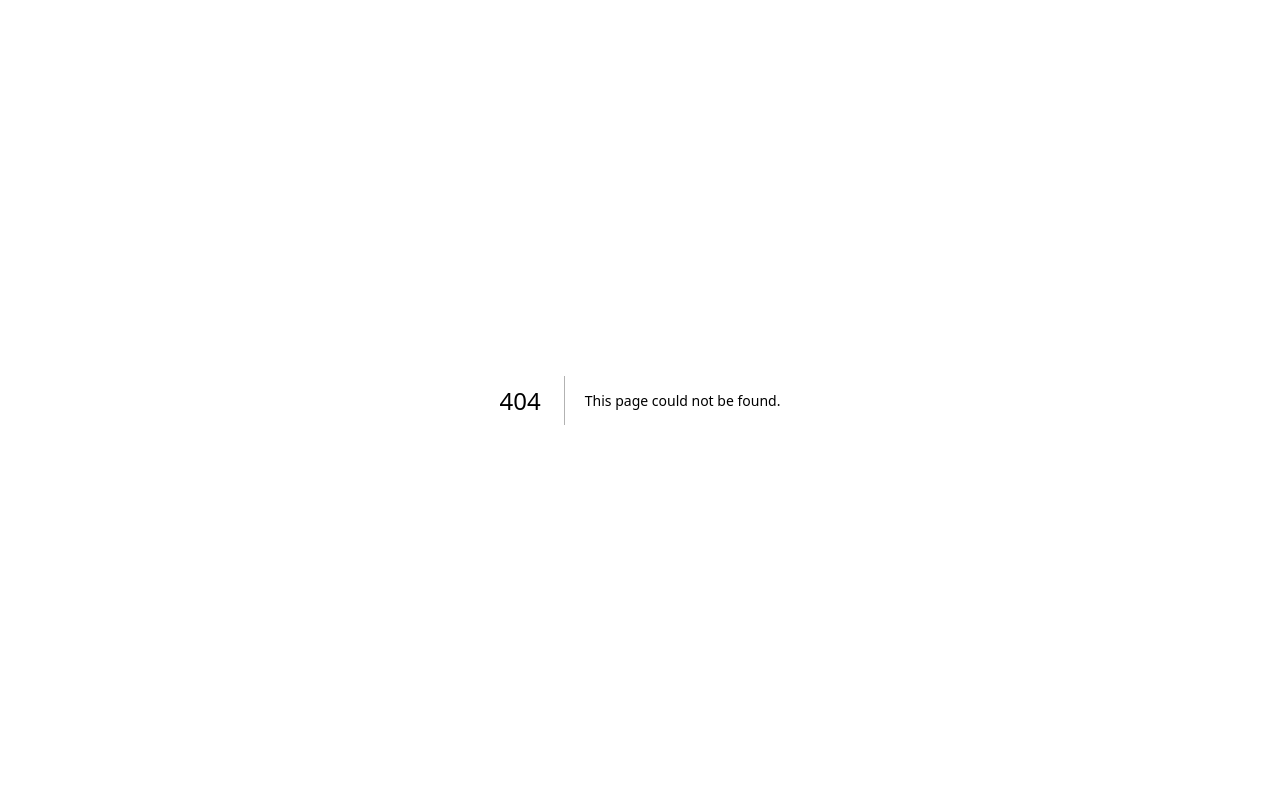
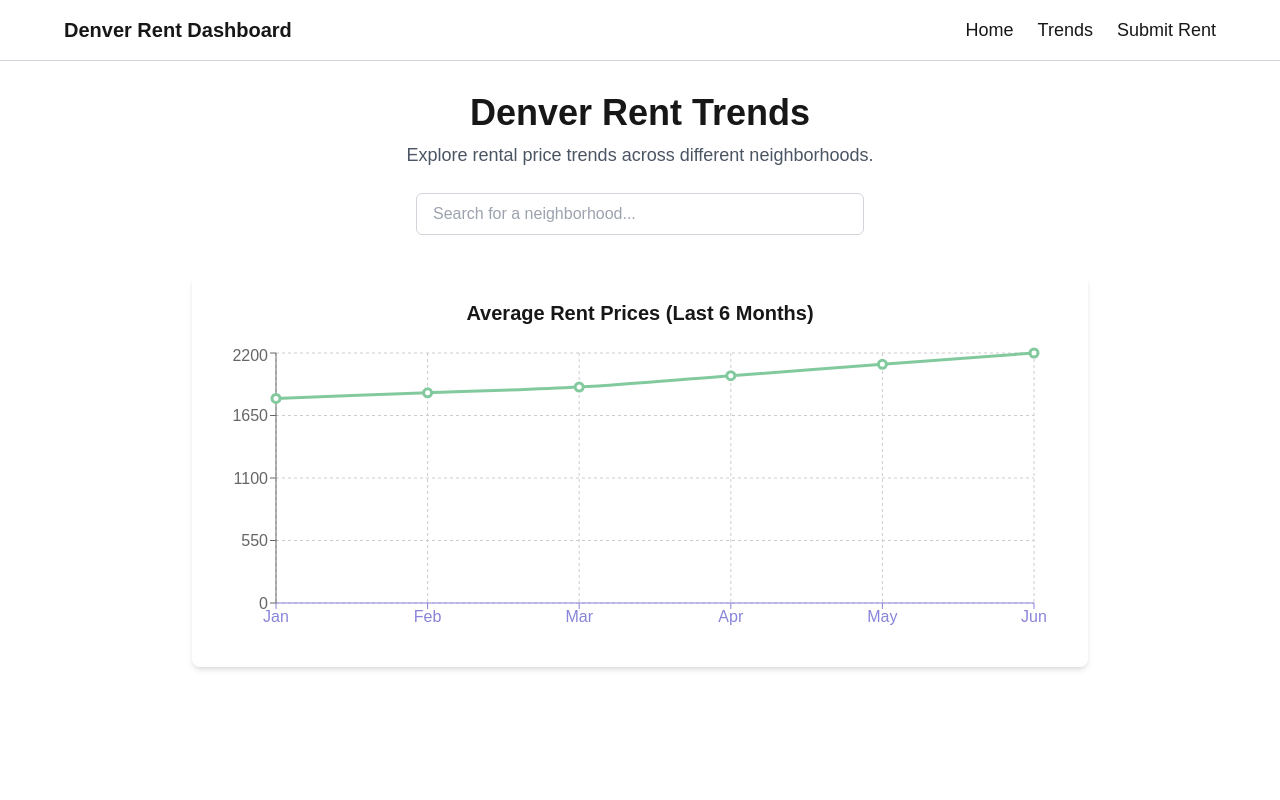
Before and after one commit to JDemlow/denver-rent-dashboard, a Next.js app in the folder frontend/: page /trends in a window 1280 px wide. Before the commit this address had no page. Shown: the top 800 px of the page. Built offline with nearby package versions, Linux system fonts and the light colour scheme.

Commit message:
created RentTrendsChart

```diff
--- a/frontend/app/components/Navbar.tsx
+++ b/frontend/app/components/Navbar.tsx
@@ -1,4 +1,6 @@
-"use client";
+"use client"; // ✅ Fix for using useState
+
+import Link from "next/link";
 import { useState } from "react";
 
 export default function Navbar() {
@@ -17,22 +19,22 @@ export default function Navbar() {
           {isOpen ? "✖" : "☰"}
         </button>
 
-        {/* Links - Shown on larger screens */}
+        {/* Desktop Navigation */}
         <ul className="hidden md:flex gap-6 text-lg">
           <li>
-            <a href="#" className="hover:underline">
+            <Link href="/" className="hover:underline">
               Home
-            </a>
+            </Link>
           </li>
           <li>
-            <a href="#" className="hover:underline">
+            <Link href="/trends" className="hover:underline">
               Trends
-            </a>
+            </Link>
           </li>
           <li>
-            <a href="#" className="hover:underline">
+            <Link href="/submit" className="hover:underline">
               Submit Rent
-            </a>
+            </Link>
           </li>
         </ul>
       </div>
@@ -41,19 +43,19 @@ export default function Navbar() {
       {isOpen && (
         <ul className="flex flex-col items-center mt-4 md:hidden">
           <li className="py-2">
-            <a href="#" className="hover:underline">
+            <Link href="/" className="hover:underline">
               Home
-            </a>
+            </Link>
           </li>
           <li className="py-2">
-            <a href="#" className="hover:underline">
+            <Link href="/trends" className="hover:underline">
               Trends
-            </a>
+            </Link>
           </li>
           <li className="py-2">
-            <a href="#" className="hover:underline">
+            <Link href="/submit" className="hover:underline">
               Submit Rent
-            </a>
+            </Link>
           </li>
         </ul>
       )}
--- /dev/null
+++ b/frontend/app/components/RentTrendsChart.tsx
@@ -0,0 +1,55 @@
+"use client";
+
+import {
+  LineChart,
+  Line,
+  XAxis,
+  YAxis,
+  Tooltip,
+  ResponsiveContainer,
+  CartesianGrid,
+} from "recharts";
+
+// Define the type for rent trend data
+interface RentData {
+  month: string;
+  price: number;
+}
+
+// Sample Data (Replace with real data from API later)
+const sampleData: RentData[] = [
+  { month: "Jan", price: 1800 },
+  { month: "Feb", price: 1850 },
+  { month: "Mar", price: 1900 },
+  { month: "Apr", price: 2000 },
+  { month: "May", price: 2100 },
+  { month: "Jun", price: 2200 },
+];
+
+export default function RentTrendsChart() {
+  return (
+    <div className="bg-white p-6 rounded-lg shadow-md w-full max-w-4xl">
+      <h3 className="text-xl font-bold mb-4 text-center">
+        Average Rent Prices (Last 6 Months)
+      </h3>
+      <ResponsiveContainer width="100%" height={300}>
+        <LineChart
+          data={sampleData}
+          margin={{ top: 10, right: 30, left: 0, bottom: 10 }}
+        >
+          <CartesianGrid strokeDasharray="3 3" />
+          <XAxis dataKey="month" stroke="#8884d8" />
+          <YAxis />
+          <Tooltip />
+          <Line
+            type="monotone"
+            dataKey="price"
+            stroke="#82ca9d"
+            strokeWidth={3}
+            dot={{ r: 4 }}
+          />
+        </LineChart>
+      </ResponsiveContainer>
+    </div>
+  );
+}
--- a/frontend/app/layout.tsx
+++ b/frontend/app/layout.tsx
@@ -1,4 +1,5 @@
 import "./globals.css";
+import Navbar from "./components/Navbar";
 import Footer from "./components/Footer";
 
 export default function RootLayout({
@@ -9,6 +10,7 @@ export default function RootLayout({
   return (
     <html lang="en">
       <body className="flex flex-col min-h-screen">
+        <Navbar /> {/* ✅ Navbar now loads on all pages */}
         <main className="flex-grow">{children}</main>
         <Footer />
       </body>
--- /dev/null
+++ b/frontend/app/trends/page.tsx
@@ -0,0 +1,31 @@
+import RentTrendsChart from "../components/RentTrendsChart";
+
+export default function RentTrends() {
+  return (
+    <main className="min-h-screen bg-background text-foreground p-6 sm:p-8">
+      {/* Page Header */}
+      <header className="text-center">
+        <h2 className="text-3xl sm:text-4xl font-semibold">
+          Denver Rent Trends
+        </h2>
+        <p className="text-md sm:text-lg text-gray-600 mt-2">
+          Explore rental price trends across different neighborhoods.
+        </p>
+      </header>
+
+      {/* Search Input */}
+      <section className="mt-6 flex justify-center">
+        <input
+          type="text"
+          placeholder="Search for a neighborhood..."
+          className="w-full max-w-md px-4 py-2 border border-gray-300 rounded-md focus:outline-none focus:ring-2 focus:ring-emerald-500"
+        />
+      </section>
+
+      {/* Rent Trends Chart */}
+      <section className="mt-10 flex flex-col items-center">
+        <RentTrendsChart />
+      </section>
+    </main>
+  );
+}
```
Also changed, not shown: frontend/package.json (+6 -5 lines), 1 other file (tests, documents, lock files or other folders).
